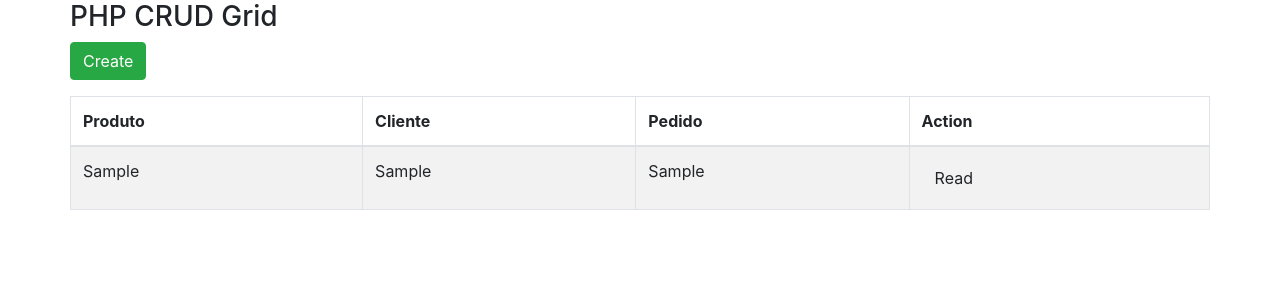
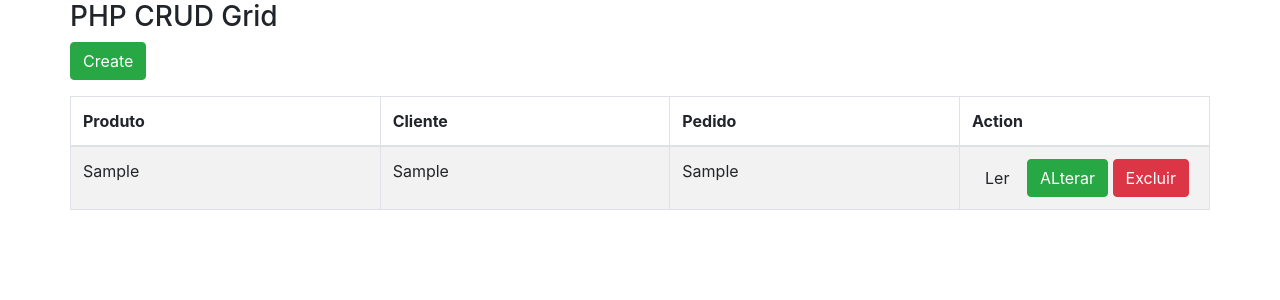
Before and after one commit to TestePHP/Estoque, a PHP site: page / in a window 1280 px wide. Shown: the top 300 px of the page. Run offline with PHP 8.4, Linux system fonts and the light colour scheme; tables that the repository leaves empty or names only in its code hold one stand-in row (values such as "Sample post"); some libraries are stand-ins or nearby versions.

Commit message:
Update index.php

```diff
--- a/index.php
+++ b/index.php
@@ -34,7 +34,14 @@
                             echo '<td>'. $row['produto'] . '</td>';
                             echo '<td>'. $row['cliente'] . '</td>';
                             echo '<td>'. $row['pedido'] . '</td>';
-                            echo '<td><a class="btn" href="read.php?id='.$row['id'].'">Read</a></td>';
+                             echo '<td width=250>';
+                                echo '<a class="btn" href="read.php?id='.$row['id'].'">Ler</a>';
+                                echo ' ';
+                                echo '<a class="btn btn-success" href="update.php?id='.$row['id'].'">ALterar</a>';
+                                echo ' ';
+                                echo '<a class="btn btn-danger" href="delete.php?id='.$row['id'].'">Excluir</a>';
+                                echo '</td>';
+
                             echo '</tr>';
                    }
                    Database::disconnect();
```
